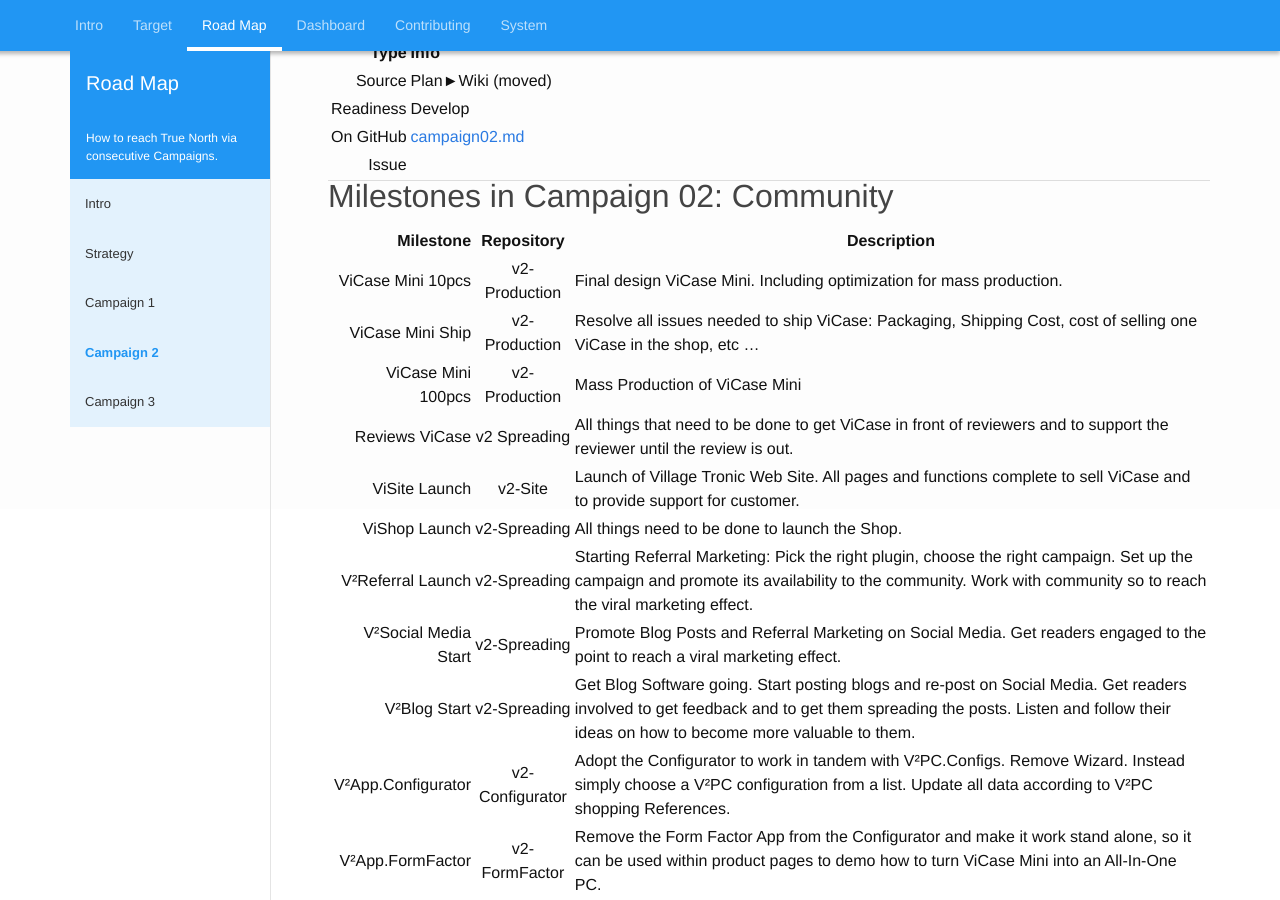
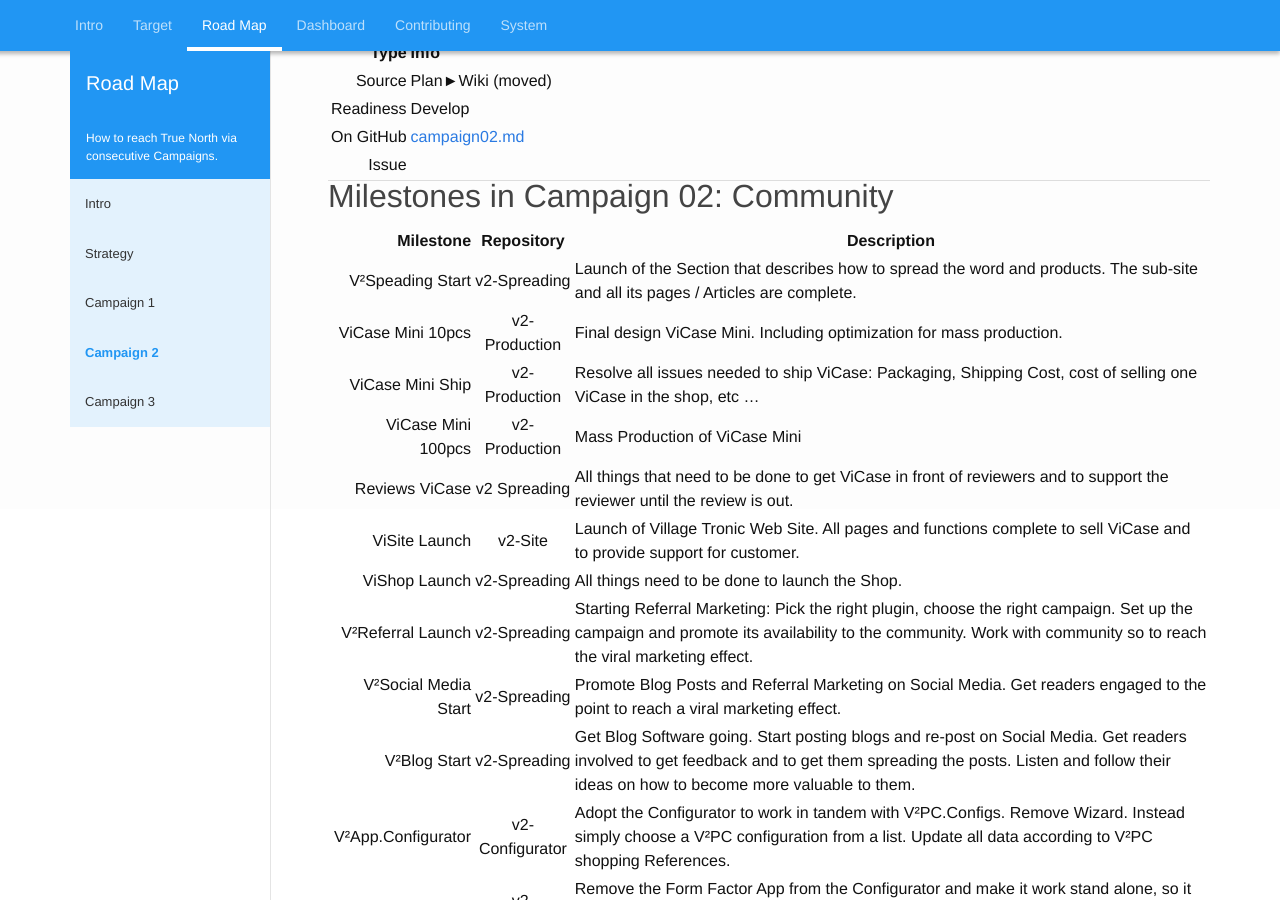
Before and after one commit to V-Squared/v2-Plan, a Jekyll site: the page built from road-map/campaign02.md, in a window 1280 px wide and 900 px high, scrolled down 391 px. Built offline with Jekyll 4.4.1, drawn with Linux system fonts in a browser that asks for light colours.

Commit message:
Added Milestone: V²Spreading Start

```diff
--- a/road-map/campaign02.md
+++ b/road-map/campaign02.md
@@ -26,6 +26,7 @@ order: 4
 
 |            Milestone |    Repository   | Description                                                                                                                                                                                                               |
 |---------------------:|:---------------:|---------------------------------------------------------------------------------------------------------------------------------------------------------------------------------------------------------------------------|
+| V²Speading Start | v2-Spreading | Launch of the Section that describes how to spread the word and products. The sub-site and all its pages / Articles are complete. |
 |    ViCase Mini 10pcs |  v2-Production  | Final design ViCase Mini. Including optimization for mass production.                                                                                                                                                     |
 |     ViCase Mini Ship |  v2-Production  | Resolve all issues needed to ship ViCase: Packaging, Shipping Cost, cost of selling one ViCase in the shop, etc ...                                                                                                       |
 |   ViCase Mini 100pcs |  v2-Production  | Mass Production of ViCase Mini                                                                                                                                                                                            |
```
